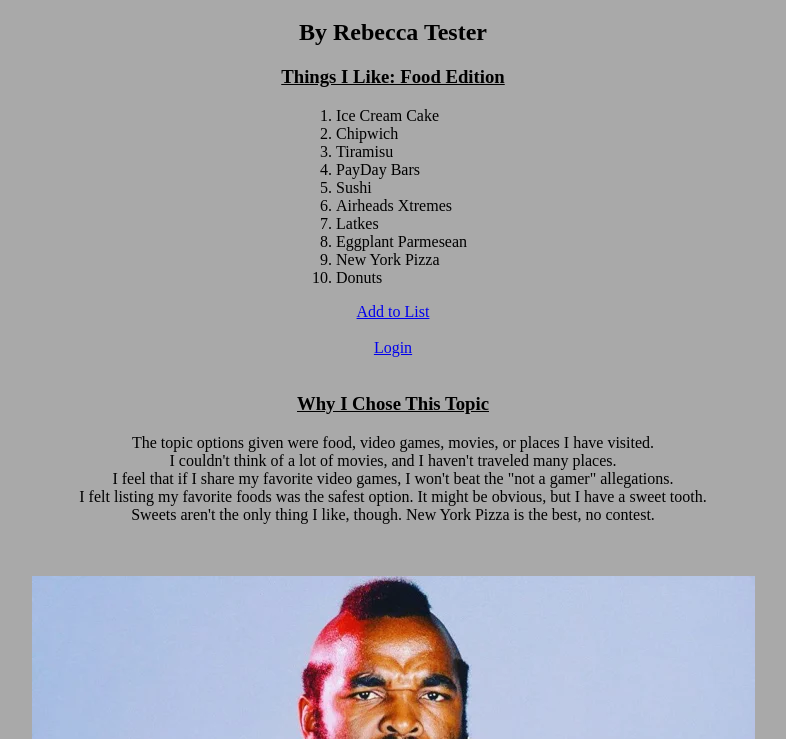
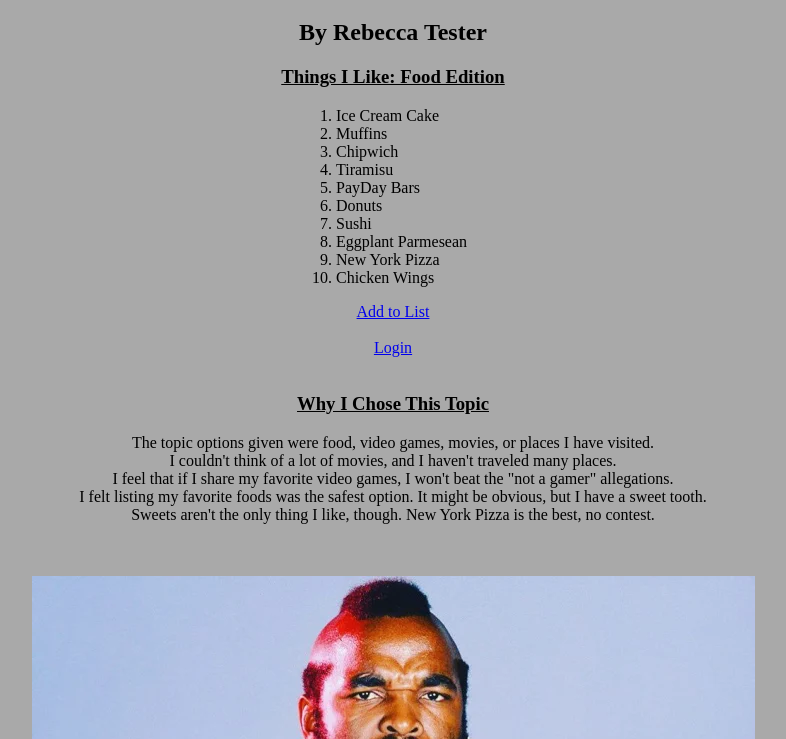
Before and after one commit to rft0202/RTesterWebAPIForGames2025, a website: page public/index.html in a window 1280 px wide. Shown: the part 61-800 px from the top of the page, without its empty margins (247-1033 px from the left). Drawn offline with Linux system fonts and the light colour scheme.

Commit message:
modified food list

```diff
--- a/public/index.html
+++ b/public/index.html
@@ -12,15 +12,15 @@
     <h3><u>Things I Like: Food Edition</u></h3>
     <ol>
         <li>Ice Cream Cake</li>
+        <li>Muffins</li>
         <li>Chipwich</li>
         <li>Tiramisu</li>
         <li>PayDay Bars</li>
+        <li>Donuts</li>
         <li>Sushi</li>
-        <li>Airheads Xtremes</li>
-        <li>Latkes</li>
         <li>Eggplant Parmesean</li>
         <li>New York Pizza</li>
-        <li>Donuts</li>
+        <li>Chicken Wings</li>
     </ol>
     <a href="addtolist.html">Add to List</a>
     <br><br>
```
